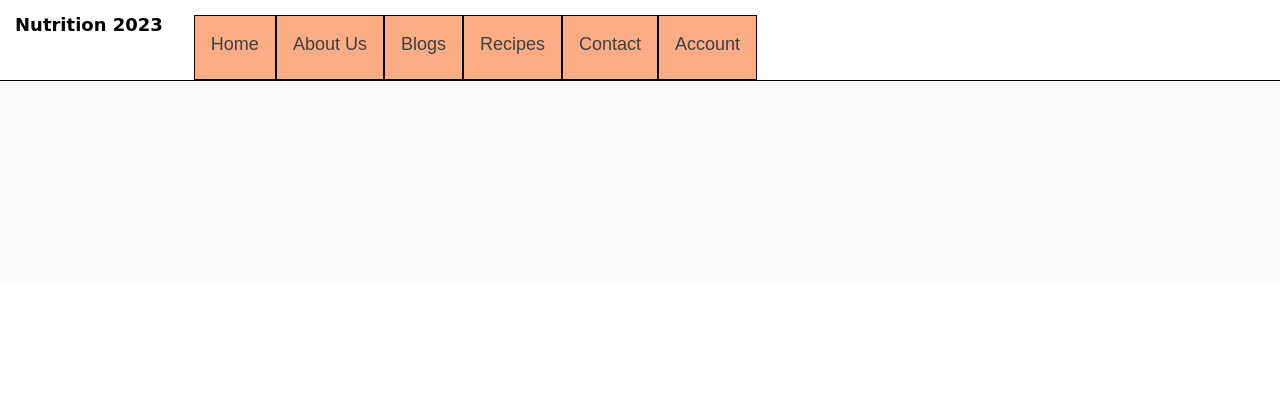
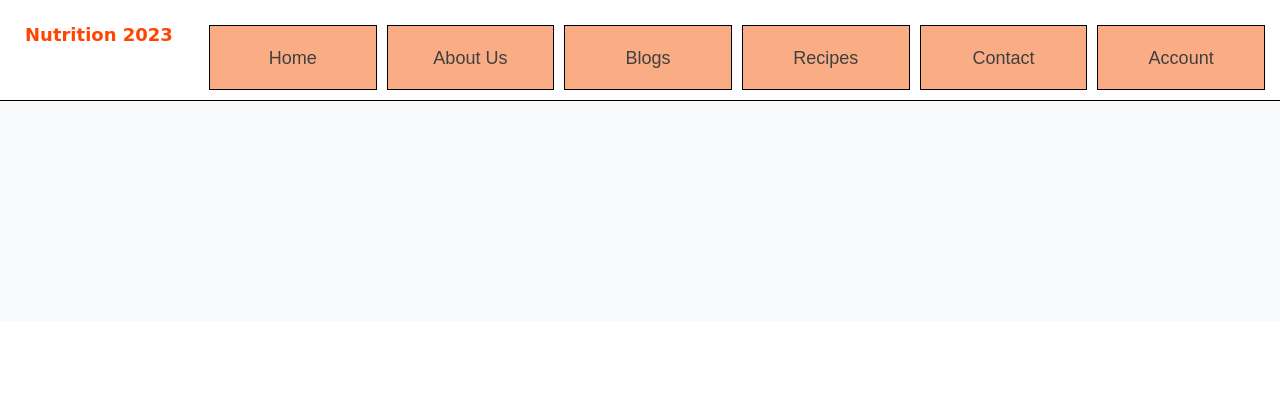
Before and after one commit to hughes84/my-blog-pp4, a Django app: page /posts/ in a window 1280 px wide. Shown: the top 420 px of the page. Run offline with Django 3.2, Linux system fonts and the light colour scheme; data that the repository does not hold is empty; some libraries are stand-ins or nearby versions.

Commit message:
Add media query for responsiveness and fix image sizing and styles in recipes and blogs

```diff
--- a/static/css/style.css
+++ b/static/css/style.css
@@ -67,12 +67,8 @@ body {
 
 .masthead {
     margin-top: 10px;
-
-}
-
-.masthead img {
+    overflow: hidden;
     height: 200px;
-    background-size: contain;
     width: 100%;
 }
 
@@ -142,6 +138,7 @@ a.navbar-brand {
     font-family: cursive;
     font-weight: 700;
     z-index: 1000;
+    list-style-type: none;
 
 }
 
@@ -156,7 +153,7 @@ nav.main-navigation {
 
 nav.main-navigation ul.nav-list {
     margin: 0;
-    padding: 0;
+    padding: 10px;
     list-style: none;
     position: relative;
     text-align: right;
@@ -200,12 +197,15 @@ nav.main-navigation ul.nav-list {
 }
 
 .nav-list li.nav-list-item {
-    display: inline-block;
-    line-height: 40px;
+    display: flex;
+    justify-content: center;
+    align-items: center;
+    line-height: 20px;
     border: 1px solid black;
-    margin-top: 15px;
-    width: fit-content;
+    margin: 15px 5px 0 5px;
+    width: 100%;
     background-color:rgba(245, 91, 13, 0.507);
+    text-align: center;
 
 }
 
@@ -218,7 +218,10 @@ a.nav-link {
     position: relative;
     color: #404040;
     width: fit-content;
+    list-style-type: none;
+
 }
+
 
 .dropdown-menu {
     z-index: 100;
@@ -338,6 +341,18 @@ a.nav-link {
 
 .card-container {
     width: 100%;
+    padding: 0 0 100px 0;
+}
+
+.card-container .card a {
+    margin-top: 100px;
+}
+
+.card-container img {
+    height: 200px;
+    width: 100%;
+    background-position: center;
+    background-size: cover;
 }
 
 .inner-card-container {
@@ -347,7 +362,7 @@ a.nav-link {
     flex-direction: row;
     gap: 1.5%;
     margin: 0 auto;
-    padding: 100px 0;
+    padding: 20px 0 100px 0;
 }
 
 .comments-container {
@@ -437,3 +452,18 @@ form p {
     padding: 3px;
     z-index: 1;
 }
+
+@media (max-width: 750px) {
+    .inner-card-container{
+        width: 90%;
+        flex-direction: column;
+        gap: 0.5%;
+        margin: 0 auto;
+        padding: 0 0;
+    }
+
+    .card{
+        width: 100%;
+    }
+
+}
--- a/templates/aboutus.html
+++ b/templates/aboutus.html
@@ -6,9 +6,7 @@
 <section class="mb-10">
     <div class="aboutus-container">
       <div class="row gy-3 gy-md-4 gy-lg-0 align-items-lg-center">
-        <div class="col-12 col-lg-6 col-xl-5">
-          <img class="img-fluid rounded" loading="lazy" src="./assets/img/about-img-1.jpg" alt="">
-        </div>
+
         <div class="col-12 col-lg-6 col-xl-7">
           <div class="row justify-content-xl-center">
             <div class="col-12 col-xl-11">
```
